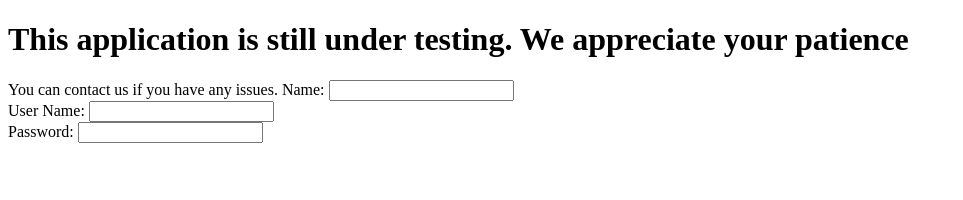
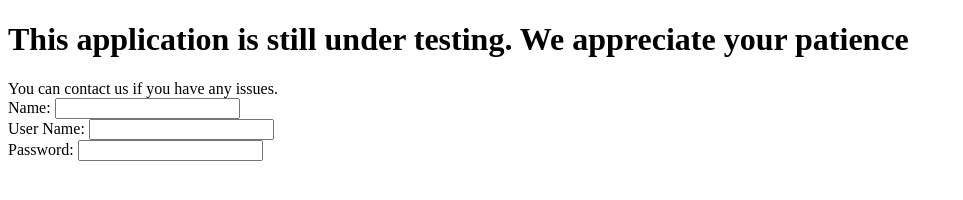
Before and after one commit to Pruthvi-Raj/Single-page-angularJS-apps, a plain HTML site: page index.html in a window 1280 px wide. Shown: the whole page, without its empty margins (0-963 px from the left). Drawn offline with Linux system fonts and the light colour scheme.

Commit message:
First UI commit check

```diff
--- a/index.html
+++ b/index.html
@@ -9,7 +9,7 @@
   <body>
     <h1>This application is still under testing. We appreciate your patience</h1>
     <div ng-controller="MyFirstController">
-      You can contact us if you have any issues.
+      You can contact us if you have any issues.<br>
       Name: <input type="text"><br>
       User Name: <input type="text"><br>
       Password: <input type="password"><br>
```
